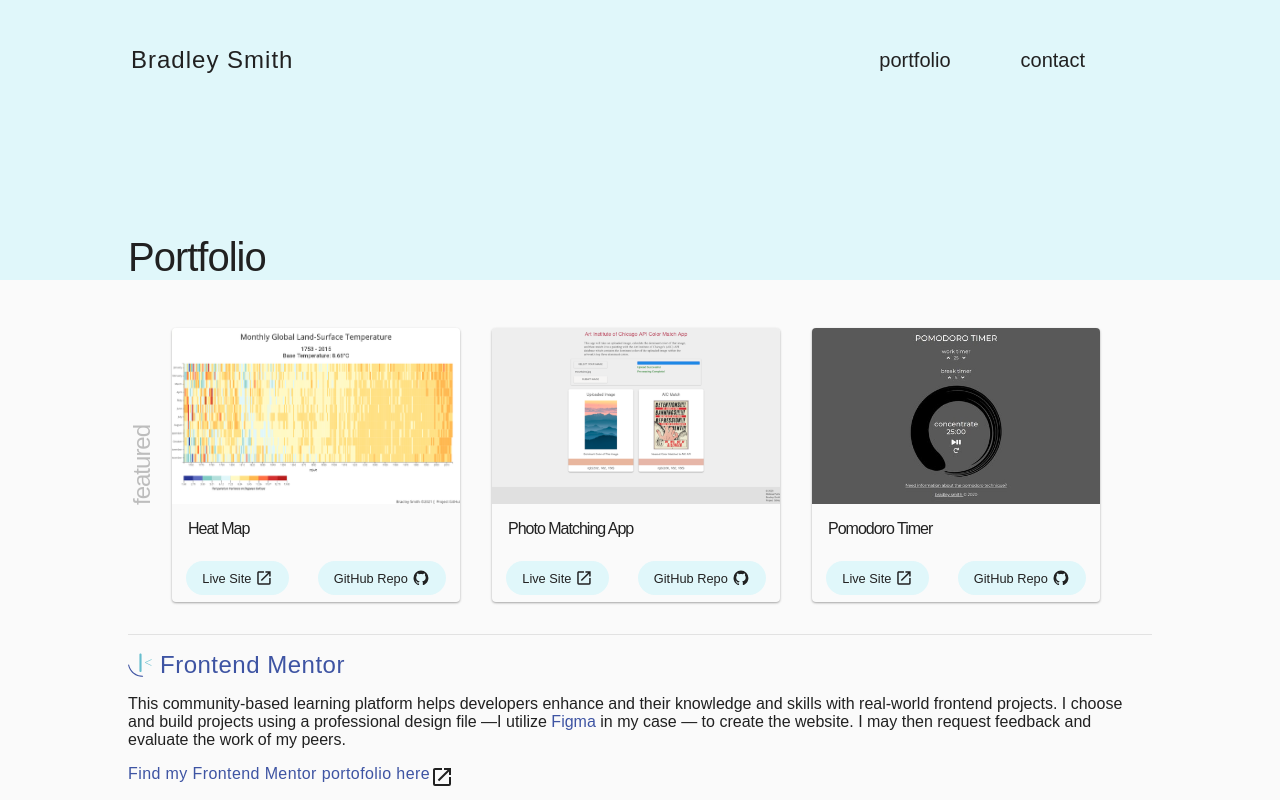
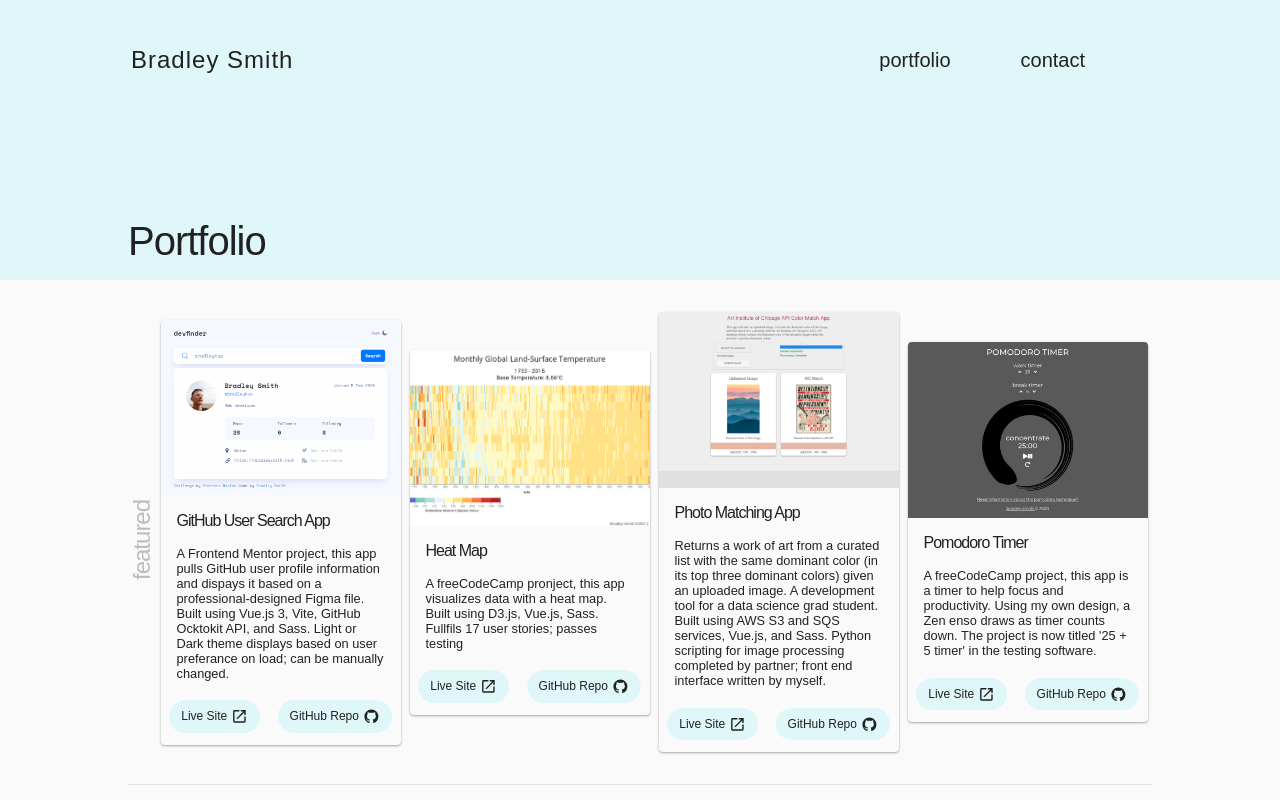
Before and after one commit to bradleyhop/simple-portfolio, a Vue app: page /portfolio in a window 1280 px wide. Shown: the top 800 px of the page. Built offline with nearby package versions, Linux system fonts and the light colour scheme; a web font is replaced by a local one.

Commit message:
finish contact styling; update cards

```diff
--- a/src/assets/data/extra-data.js
+++ b/src/assets/data/extra-data.js
@@ -9,7 +9,7 @@ const extra = [
     projects: [
       {
         title: "Photo Matching App",
-        copy: "Returns a work of art from a curated list with the same dominant color (in its top three dominant colors) given an uploaded image. A development tool for a data science grad student.",
+        desc: "Returns a work of art from a curated list with the same dominant color (in its top three dominant colors) given an uploaded image. A development tool for a data science grad student. Built using AWS S3 and SQS services, Vue.js, and Sass. Python scripting for image processing completed by partner; front end interface written by myself.",
         link: "https://bradleyhop.github.io/scratch-aic/",
         img: {
           src: "aic.png",
--- a/src/assets/data/fcc-data.js
+++ b/src/assets/data/fcc-data.js
@@ -27,6 +27,7 @@ const fCC = [
       },
       {
         title: "Heat Map",
+        desc: "A freeCodeCamp pronject, this app visualizes data with a heat map. Built using D3.js, Vue.js, Sass. Fullfils 17 user stories; passes testing",
         link: "https://bradleyhop.github.io/d3-heatmap-build/",
         img: {
           src: "heatmap.png",
@@ -60,7 +61,7 @@ const fCC = [
     projects: [
       {
         title: "Pomodoro Timer",
-        copy: "Timer to help focus and productivity. Zen enso draws as timer counts down. Project is now titled '25 + 5 timer'.",
+        desc: "A freeCodeCamp project, this app is a timer to help focus and productivity. Using my own design, a Zen enso draws as timer counts down. The project is now titled '25 + 5 timer' in the testing software.",
         link: "https://bradleyhop.github.io/pomodoroTimer/",
         img: {
           src: "pomodoroTimer.jpg",
--- a/src/assets/style/color.scss
+++ b/src/assets/style/color.scss
@@ -24,3 +24,8 @@ $greenish: #558b2f;
 // vendor colors
 $figma-purple: #3e54a3;
 $fcc-green: #00641f;
+
+// material design grays
+$gray-50: #fafafa;
+$gray-300: #e0e0e0;
+$gray-400: #bdbdbd;
--- a/src/assets/style/main.scss
+++ b/src/assets/style/main.scss
@@ -83,8 +83,7 @@ button {
 }
 
 html {
-  // background-color: #fff;
-  background-color: #fafafa;
+  background-color: $gray-50;
   color: $not-black;
   font-family: "Raleway", sans-serif;
   font-size: 16px; // REM
--- a/src/components/PageHeader.vue
+++ b/src/components/PageHeader.vue
@@ -81,6 +81,7 @@ $nav-border-line: 3px solid #fff;
       font-size: 2.5rem;
       font-weight: lighter;
       letter-spacing: -1px;
+      padding-bottom: 1rem;
     }
   }
 }
--- a/src/components/PortCard.vue
+++ b/src/components/PortCard.vue
@@ -12,7 +12,19 @@ export default {
   }),
 
   props: {
+    imgSrc: {
+      type: String,
+      default: "",
+    },
+    imgAlt: {
+      type: String,
+      default: "",
+    },
     cardTitle: {
+      type: String,
+      default: "",
+    },
+    cardDesc: {
       type: String,
       default: "",
     },
@@ -21,14 +33,6 @@ export default {
       default: "",
     },
     gitLink: {
-      type: String,
-      default: "",
-    },
-    imgSrc: {
-      type: String,
-      default: "",
-    },
-    imgAlt: {
       type: String,
       default: "",
     },
@@ -41,14 +45,15 @@ export default {
     <img class="card-img" :src="imgSrc" :alt="imgAlt" />
     <div class="bottom-card-container">
       <h2 class="card-title">{{ cardTitle }}</h2>
-      <p class="card-body">
+      <p class="card-desc">{{ cardDesc }}</p>
+      <div class="link-container">
         <a
           :href="liveLink"
           class="card-link"
           target="_blank"
           rel="noopener noreferrer"
           title="live demo"
-        >
+          >
           <button class="link-button">
             <span class="button-text">Live Site</span>
             <svg
@@ -57,7 +62,7 @@ export default {
               alt="image indicating an outside link"
               viewBox="0 0 24 24"
               class="svg-icon"
-            >
+              >
               <path :d="mdiOpenInNew"></path>
             </svg>
           </button>
@@ -69,7 +74,7 @@ export default {
           target="_blank"
           rel="noopener noreferrer"
           title="source code"
-        >
+          >
           <button class="link-button">
             <span class="button-text">GitHub Repo</span>
             <svg
@@ -78,12 +83,12 @@ export default {
               aria-hidden="true"
               viewBox="0 0 24 24"
               class="svg-icon"
-            >
+              >
               <path :d="mdiGithub"></path>
             </svg>
           </button>
         </a>
-      </p>
+      </div>
     </div>
   </div>
 </template>
@@ -91,15 +96,9 @@ export default {
 <style lang="scss" scoped>
 .port-card-container {
   border-radius: 4px;
-  margin: 1rem;
-  width: 18rem;
+  width: 15rem;
   box-shadow: 0 1px 3px rgba(0, 0, 0, 0.12), 0 1px 2px rgba(0, 0, 0, 0.24);
   transition: all 0.3s cubic-bezier(0.25, 0.8, 0.25, 1);
-
-  &:hover {
-    box-shadow: 0 7px 14px rgba(0, 0, 0, 0.2), 0 5px 5px rgba(0, 0, 0, 0.22);
-    transform: scale(1.02);
-  }
 
   .card-img {
     height: 11rem;
@@ -117,16 +116,23 @@ export default {
       color: $not-black;
       font-weight: normal;
       letter-spacing: -1px;
-      margin: 1rem 0 1rem 1rem;
+      margin: 1rem;
       text-align: left;
     }
 
-    .card-body {
+    .card-desc {
+      font-size: 0.8rem;
+      padding: 0 1rem;
+      margin-bottom: 1rem;
+    }
+
+    .link-container {
       display: flex;
       justify-content: space-around;
       align-items: center;
       min-height: 3rem;
-      margin-bottom: 0.5rem;
+      padding-bottom: 0.5rem;
+      margin-bottom: 1rem;
 
       .card-link {
         text-decoration: none;
@@ -137,12 +143,12 @@ export default {
           background-color: $lightest-blue;
           border-radius: 100px;
           cursor: pointer;
-         font-size: 0.8rem;
-          padding: 0.5rem 1rem;
+          font-size: 0.75rem;
+          padding: 0.5rem 0.75rem;
 
           &:hover {
-            transform: scale(1.03);
-            transition-duration: 200ms;
+            transition: box-shadow 200ms;
+            box-shadow: 0 1px 3px rgba(0, 0, 0, 0.12), 0 1px 2px rgba(0, 0, 0, 0.24);
           }
 
           .button-text {
--- a/src/components/PortfolioCollapse.vue
+++ b/src/components/PortfolioCollapse.vue
@@ -176,10 +176,6 @@ export default {
   object-fit: cover;
 }
 
-.topic-container {
-  margin: 0.75rem 0;
-}
-
 .topic-copy {
   margin: 1rem 0;
 }
@@ -189,7 +185,7 @@ export default {
 }
 
 .project-item {
-  padding-bottom: 1rem;
+  margin-bottom: 2rem;
   display: flex;
   flex-direction: row;
   align-items: center;
--- a/src/components/SiteFooter.vue
+++ b/src/components/SiteFooter.vue
@@ -92,10 +92,9 @@ export default {
 
 <style lang="scss" scoped>
 footer {
-  min-height: 15vh;
   align-items: center;
   justify-content: center;
-  padding: 5rem 0 1.5rem 0;
+  padding: 5rem 0 1rem 0;
   font-size: 0.9rem;
 }
 
--- a/src/views/ContactMe.vue
+++ b/src/views/ContactMe.vue
@@ -28,6 +28,7 @@ export default {
       form: Object.assign({}, defaultForm),
       textBodyDefault: "message",
       defaultForm, // form object
+      errorMessage: "", // show user error after form submit, v-if
     };
   },
 
@@ -43,7 +44,7 @@ export default {
           ...this.form,
         }),
       })
-      // TODO: replace these dummy vue-data messages with a div?
+        // TODO: replace these dummy vue-data messages with a div?
         .then((response) => {
           if (!response.ok) {
             throw new Error(response.statusText);
@@ -52,8 +53,8 @@ export default {
           }
         })
         .catch((error) => {
-          this.textSnackbar = "Error! Form not submitted: ";
-          this.textSnackbar += error;
+          this.errorMessage = "Error! Form not submitted: ";
+          this.errorMessage += error;
         });
     },
   },
@@ -64,6 +65,8 @@ export default {
   <PageHeader pageTitle="Contact" />
 
   <main class="device-widths">
+    <h2 class="contact-tagline">Let's connect</h2>
+
     <form
       class="contact-form"
       name="contact-me"
@@ -80,6 +83,8 @@ export default {
       />
       <label class="contact-label message-label" for="message">Message</label>
       <textarea class="textbox" rows="6" id="message" name="message" required />
+      <!-- test when site is live! -->
+      <p v-if="errorMessage" class="error-message">{{ errorMessage }}</p>
       <input type="submit" class="submit-form-input" value="Send Message" />
     </form>
   </main>
@@ -88,13 +93,20 @@ export default {
 </template>
 
 <style lang="scss">
+.contact-tagline {
+  font-size: 2rem;
+  font-weight: lighter;
+  letter-spacing: 0.3px;
+  margin-bottom: 2rem;
+}
+
 .contact-form {
   display: flex;
   flex-direction: column;
 }
 
 .contact-label {
-  font-size: 1.25rem;
+  font-size: 1rem;
   letter-spacing: 0.5px;
   margin-bottom: 1rem;
 }
@@ -104,23 +116,37 @@ export default {
 }
 
 .textbox {
-  background: #fff;
+  background: $gray-300;
+  border: none;
   color: $not-black;
-  font-size: 1.25rem;
-  max-width: 40%;
+  font-size: 1rem;
+  max-width: 30rem;
+  outline: none;
+  opacity: 0.5;
   padding: 0.5rem;
+
+  &:focus {
+    opacity: 1;
+    background-color: $gray-400;
+  }
 }
 
 .submit-form-input {
-  background-color: $lightest-blue;
+  background-color: $not-black;
   border: none;
-  border-radius: 5px;
-  color: $not-black;
+  color: #fff;
   cursor: pointer;
   font-family: "Raleway", sans-serif;
+  font-size: 0.75rem;
   letter-spacing: 0.5px;
   margin-top: 1.5rem;
-  padding: 1rem;
-  max-width: 10rem;
+  padding: 0.75rem;
+  width: 8rem;
+
+  &:hover {
+    background-color: $lightest-blue;
+    color: $not-black;
+    transition: 200ms ease;
+  }
 }
 </style>
--- a/src/views/SitePortfolio.vue
+++ b/src/views/SitePortfolio.vue
@@ -29,8 +29,19 @@ export default {
       // mdi icons
       mdiFire,
       mdiOpenInNew,
-      // blarg
       featuredProjects: [
+        {
+          // GitHub User Search app object
+          title: "GitHub User Search App",
+          link: "https://bradleyhop.github.io/frontend-mentor-github-user-search-app/",
+          github:
+            "https://github.com/bradleyhop/frontend-mentor-github-user-search-app",
+          img: {
+            src: "ghApp.png",
+            alt: "screenshot of GitHub user search app",
+          },
+          desc: "A Frontend Mentor project, this app pulls GitHub user profile information and dispays it based on a professional-designed Figma file. Built using Vue.js 3, Vite, GitHub Ocktokit API, and Sass. Light or Dark theme displays based on user preferance on load; can be manually changed. ",
+        },
         fCC[0].projects[2], // heat map
         extra[0].projects[0], // color match
         fCC[1].projects[0], // pomo timer
@@ -50,11 +61,12 @@ export default {
       <section class="portcard-section">
         <div v-for="project in featuredProjects" :key="project.title">
           <PortCard
-            :cardTitle="`${project.title}`"
-            :liveLink="`${project.link}`"
-            :gitLink="`${project.github}`"
             :imgSrc="`./screenshots/${project.img.src}`"
-            :imgAlt="`${project.img.alt}`"
+            :imgAlt="project.img.alt"
+            :cardTitle="project.title"
+            :cardDesc="project.desc"
+            :liveLink="project.link"
+            :gitLink="project.github"
           />
         </div>
       </section>
@@ -192,7 +204,6 @@ export default {
   </main>
 
   <SiteFooter class="device-widths" />
-
 </template>
 
 <style lang="scss">
@@ -267,7 +278,9 @@ $nav-border-line: 3px solid #fff;
   .portcard-section {
     display: flex;
     flex-wrap: wrap;
-    justify-content: space-evenly;
+    justify-content: space-around;
+    align-items: center;
+    width: 100%;
   }
 }
 
```
Also changed, not shown: public/screenshots/ghApp.png (added).
